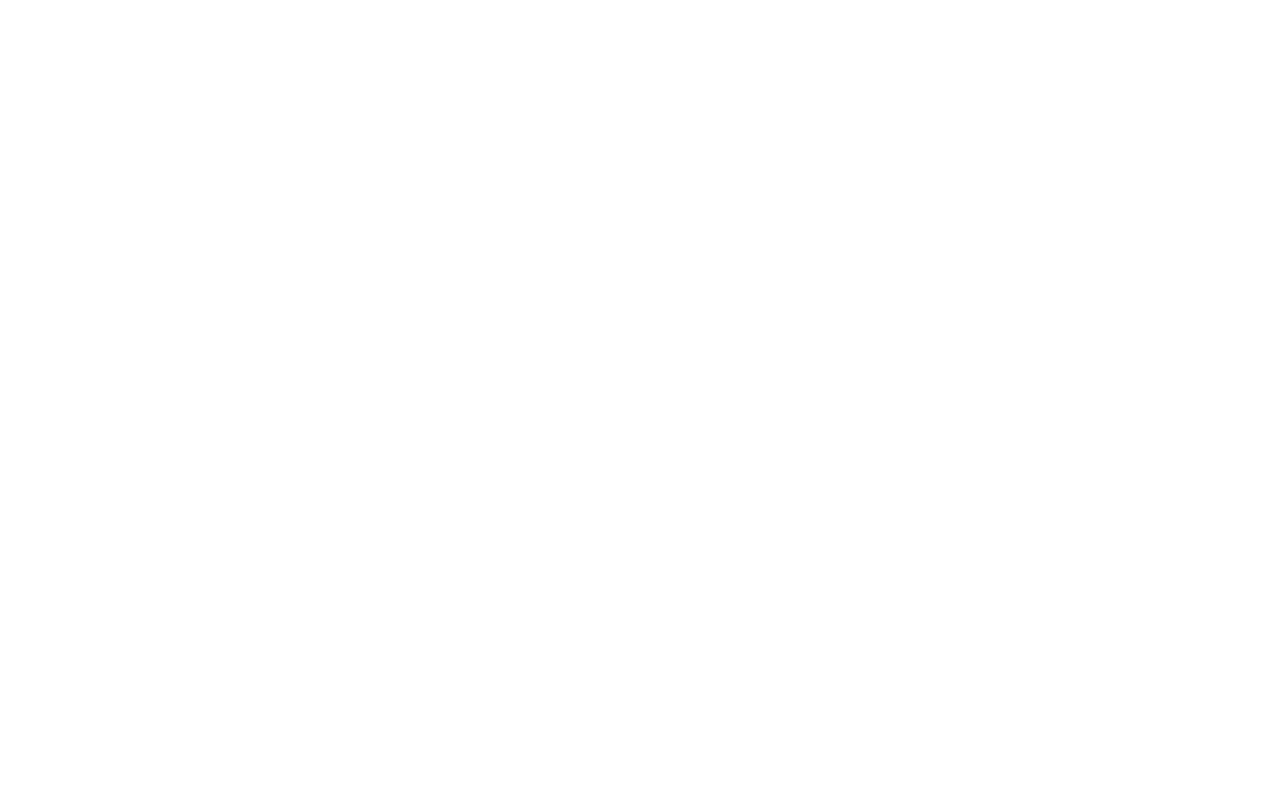
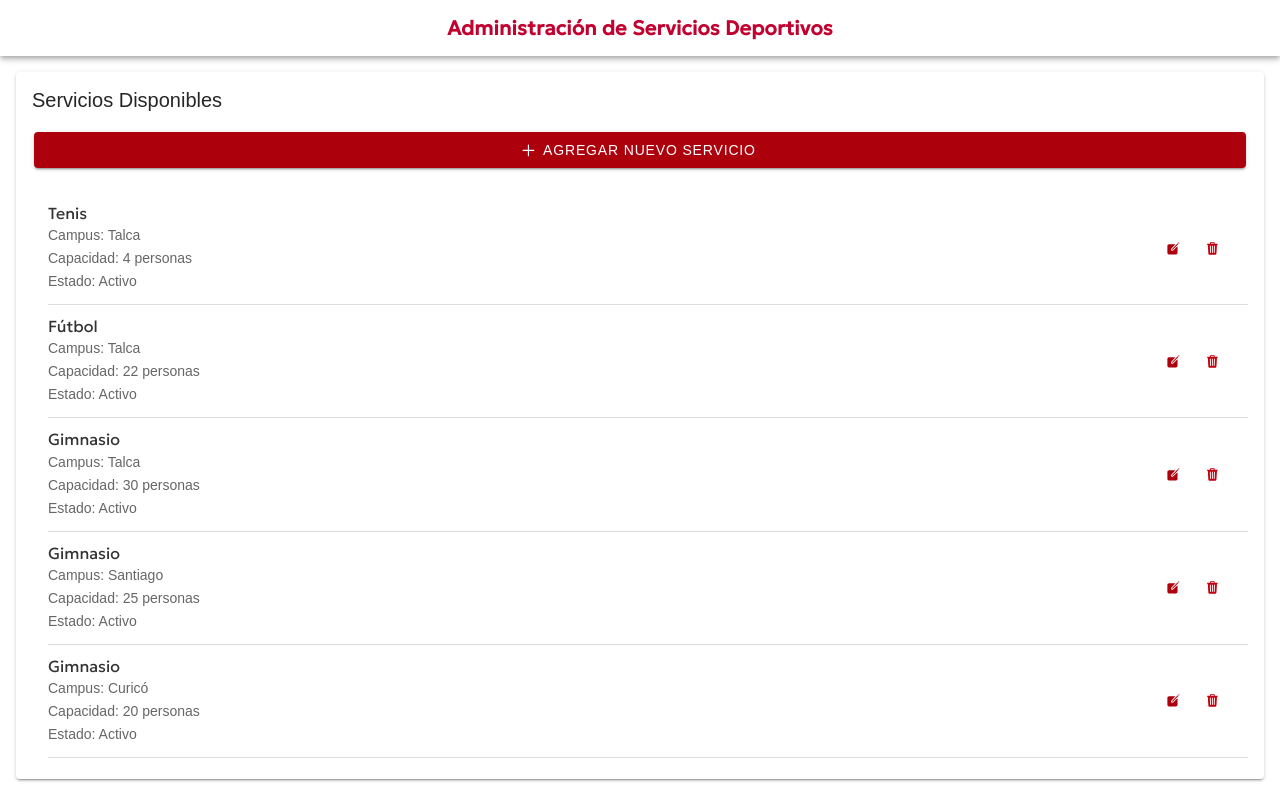
Before and after one commit to IngoDreyer/ReservaDeportivaApp, a React (Vite) app: page /admin/servicios in a window 1280 px wide. Built offline with nearby package versions, Linux system fonts and the light colour scheme.

Commit message:
Administracion reserva

```diff
--- a/src/App.tsx
+++ b/src/App.tsx
@@ -3,6 +3,8 @@
 import { IonApp, IonRouterOutlet, setupIonicReact } from '@ionic/react';
 import { IonReactRouter } from '@ionic/react-router';
 import PaginaReserva from './pages/PaginaReserva';
+import ServiciosDeportivosAdmin from './components/Admin/ServiciosDeportivosAdmin';
+
 
 /* Core CSS required for Ionic components to work properly */
 import '@ionic/react/css/core.css';
@@ -35,6 +37,7 @@
         <Route exact path="/reserva">
           <PaginaReserva />
         </Route>
+        <Route path="/admin/servicios" component={ServiciosDeportivosAdmin} exact />
         <Route exact path="/">
           <Redirect to="/reserva" />
         </Route>
--- /dev/null
+++ b/src/components/Admin/ServiciosDeportivosAdmin.css
@@ -0,0 +1,62 @@
+.servicio-item {
+    --padding-start: 16px;
+    --inner-padding-end: 16px;
+    --background: white;
+    margin-bottom: 8px;
+    border-radius: 8px;
+  }
+
+  .servicio-item ion-label h2 {
+    font-weight: bold;
+    color: #333;
+  }
+
+  .servicio-item ion-label p {
+    margin-top: 4px;
+    color: #666;
+  }
+
+  ion-modal ion-content {
+    --padding-top: 16px;
+    --padding-bottom: 16px;
+  }
+
+  ion-modal ion-item {
+    --padding-start: 16px;
+    --padding-end: 16px;
+    --inner-padding-end: 16px;
+  }
+
+  ion-modal ion-button {
+    margin: 16px;
+  }
+
+  .estado-activo {
+    color: var(--ion-color-success);
+  }
+
+  .estado-inactivo {
+    color: var(--ion-color-danger);
+  }
+
+  ion-card {
+    margin: 16px;
+  }
+
+  ion-button[color="primary"] {
+    --background: #C10230;
+    margin-bottom: 16px;
+  }
+
+  ion-button[color="danger"] {
+    --background: #ff4961;
+  }
+
+  ion-toolbar {
+    --background: white;
+  }
+
+  ion-title {
+    color: #C10230;
+    font-weight: bold;
+  }
--- /dev/null
+++ b/src/components/Admin/ServiciosDeportivosAdmin.tsx
@@ -0,0 +1,190 @@
+import React, { useState } from 'react';
+import {
+  IonContent, IonPage, IonHeader, IonToolbar, IonTitle, IonList, IonItem,
+  IonLabel, IonButton, IonIcon, IonModal, IonButtons, IonInput, IonSelect,
+  IonSelectOption, IonCard, IonCardHeader, IonCardContent, IonCardTitle
+} from '@ionic/react';
+import { add, create, trash, closeCircle } from 'ionicons/icons';
+import './ServiciosDeportivosAdmin.css';
+
+interface Servicio {
+  id: string;
+  nombre: string;
+  campus: string;
+  estado: boolean;
+  capacidad: number;
+}
+
+const ServiciosDeportivosAdmin: React.FC = () => {
+  const [servicios, setServicios] = useState<Servicio[]>([
+    { id: '1', nombre: 'Tenis', campus: 'Talca', estado: true, capacidad: 4 },
+    { id: '2', nombre: 'Fútbol', campus: 'Talca', estado: true, capacidad: 22 },
+    { id: '3', nombre: 'Gimnasio', campus: 'Talca', estado: true, capacidad: 30 },
+    { id: '4', nombre: 'Gimnasio', campus: 'Santiago', estado: true, capacidad: 25 },
+    { id: '5', nombre: 'Gimnasio', campus: 'Curicó', estado: true, capacidad: 20 }
+  ]);
+
+  const [showModal, setShowModal] = useState(false);
+  const [editando, setEditando] = useState<Servicio | null>(null);
+  const [nuevoServicio, setNuevoServicio] = useState<Partial<Servicio>>({
+    nombre: '',
+    campus: '',
+    estado: true,
+    capacidad: 0
+  });
+
+  const handleAgregarEditar = () => {
+    if (editando) {
+      setServicios(servicios.map(s => s.id === editando.id ? { ...nuevoServicio, id: editando.id } as Servicio : s));
+    } else {
+      const newId = (Math.max(...servicios.map(s => parseInt(s.id))) + 1).toString();
+      setServicios([...servicios, { ...nuevoServicio, id: newId } as Servicio]);
+    }
+    resetForm();
+  };
+
+  const handleEliminar = (id: string) => {
+    setServicios(servicios.filter(s => s.id !== id));
+  };
+
+  const handleEditar = (servicio: Servicio) => {
+    setEditando(servicio);
+    setNuevoServicio(servicio);
+    setShowModal(true);
+  };
+
+  const resetForm = () => {
+    setShowModal(false);
+    setEditando(null);
+    setNuevoServicio({
+      nombre: '',
+      campus: '',
+      estado: true,
+      capacidad: 0
+    });
+  };
+
+  return (
+    <IonPage>
+      <IonHeader>
+        <IonToolbar>
+          <IonTitle>Administración de Servicios Deportivos</IonTitle>
+        </IonToolbar>
+      </IonHeader>
+
+      <IonContent>
+        <IonCard>
+          <IonCardHeader>
+            <IonCardTitle>Servicios Disponibles</IonCardTitle>
+          </IonCardHeader>
+          <IonCardContent>
+            <IonButton
+              expand="block"
+              onClick={() => setShowModal(true)}
+              color="primary"
+            >
+              <IonIcon icon={add} slot="start" />
+              Agregar Nuevo Servicio
+            </IonButton>
+
+            <IonList>
+              {servicios.map((servicio) => (
+                <IonItem key={servicio.id}>
+                  <IonLabel>
+                    <h2>{servicio.nombre}</h2>
+                    <p>Campus: {servicio.campus}</p>
+                    <p>Capacidad: {servicio.capacidad} personas</p>
+                    <p>Estado: {servicio.estado ? 'Activo' : 'Inactivo'}</p>
+                  </IonLabel>
+                  <IonButton
+                    fill="clear"
+                    onClick={() => handleEditar(servicio)}
+                  >
+                    <IonIcon icon={create} slot="icon-only" />
+                  </IonButton>
+                  <IonButton
+                    fill="clear"
+                    color="danger"
+                    onClick={() => handleEliminar(servicio.id)}
+                  >
+                    <IonIcon icon={trash} slot="icon-only" />
+                  </IonButton>
+                </IonItem>
+              ))}
+            </IonList>
+          </IonCardContent>
+        </IonCard>
+
+        <IonModal isOpen={showModal} onDidDismiss={resetForm}>
+          <IonHeader>
+            <IonToolbar>
+              <IonTitle>{editando ? 'Editar Servicio' : 'Nuevo Servicio'}</IonTitle>
+              <IonButtons slot="end">
+                <IonButton onClick={resetForm}>
+                  <IonIcon icon={closeCircle} />
+                </IonButton>
+              </IonButtons>
+            </IonToolbar>
+          </IonHeader>
+          <IonContent>
+            <IonList>
+              <IonItem>
+                <IonLabel position="stacked">Nombre del Servicio</IonLabel>
+                <IonSelect
+                  value={nuevoServicio.nombre}
+                  onIonChange={e => setNuevoServicio({ ...nuevoServicio, nombre: e.detail.value })}
+                >
+                  <IonSelectOption value="Tenis">Tenis</IonSelectOption>
+                  <IonSelectOption value="Fútbol">Fútbol</IonSelectOption>
+                  <IonSelectOption value="Gimnasio">Gimnasio</IonSelectOption>
+                </IonSelect>
+              </IonItem>
+
+              <IonItem>
+                <IonLabel position="stacked">Campus</IonLabel>
+                <IonSelect
+                  value={nuevoServicio.campus}
+                  onIonChange={e => setNuevoServicio({ ...nuevoServicio, campus: e.detail.value })}
+                >
+                  <IonSelectOption value="Talca">Talca</IonSelectOption>
+                  <IonSelectOption value="Santiago">Santiago</IonSelectOption>
+                  <IonSelectOption value="Curicó">Curicó</IonSelectOption>
+                </IonSelect>
+              </IonItem>
+
+              <IonItem>
+                <IonLabel position="stacked">Capacidad</IonLabel>
+                <IonInput
+                  type="number"
+                  value={nuevoServicio.capacidad}
+                  onIonChange={e => setNuevoServicio({ ...nuevoServicio, capacidad: parseInt(e.detail.value!) || 0 })}
+                />
+              </IonItem>
+
+              <IonItem>
+                <IonLabel position="stacked">Estado</IonLabel>
+                <IonSelect
+                  value={nuevoServicio.estado}
+                  onIonChange={e => setNuevoServicio({ ...nuevoServicio, estado: e.detail.value })}
+                >
+                  <IonSelectOption value={true}>Activo</IonSelectOption>
+                  <IonSelectOption value={false}>Inactivo</IonSelectOption>
+                </IonSelect>
+              </IonItem>
+            </IonList>
+
+            <IonButton
+              expand="block"
+              onClick={handleAgregarEditar}
+              className="ion-margin"
+            >
+              {editando ? 'Guardar Cambios' : 'Agregar Servicio'}
+            </IonButton>
+          </IonContent>
+        </IonModal>
+      </IonContent>
+    </IonPage>
+  );
+};
+
+export default ServiciosDeportivosAdmin;
```
